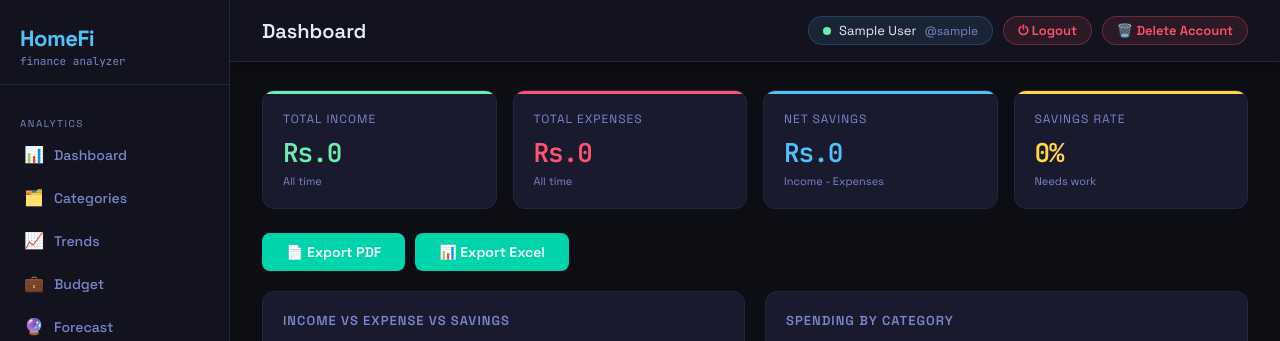
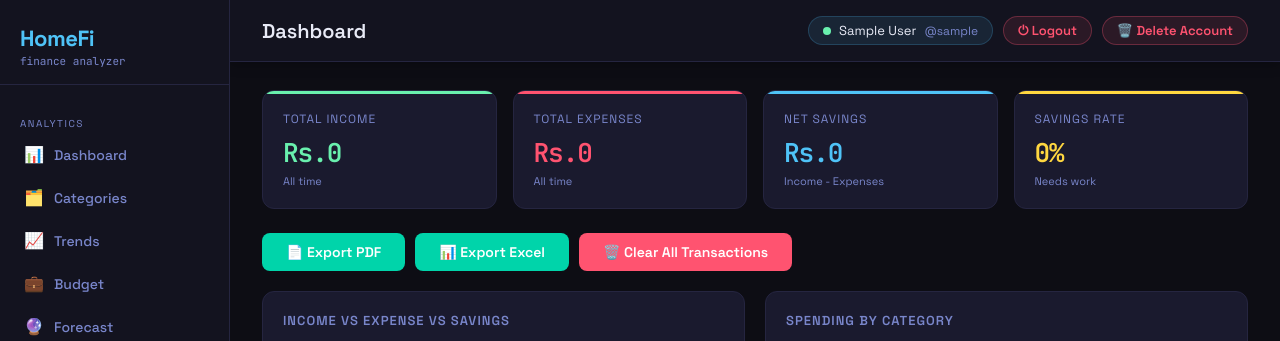
Before and after one commit to karan127-prog/HomeFi-web, a Flask app: page / in a window 1280 px wide. Shown: the top 341 px of the page. Run offline with Flask 3, Linux system fonts and the light colour scheme; the visitor is signed in with stand-in values (Sample User, id 1); data that the repository does not hold is empty.

Commit message:
Add stat animations and clear transactions

```diff
--- a/app.py
+++ b/app.py
@@ -402,6 +402,13 @@ def delete_account():
     session.clear()
     flash("Account deleted successfully!", "success")
     return redirect(url_for("login"))
+
+@app.route("/clear-transactions")
+@login_required
+def clear_transactions():
+    supabase.table("expenses").delete().eq("user_id", get_current_user()).execute()
+    flash("Saare transactions delete ho gaye!", "success")
+    return redirect(url_for("dashboard"))
 # ── Run ───────────────────────────────────────────────────────────────────────
 if __name__ == "__main__":
     port = int(os.environ.get("PORT", 5000))
--- a/templates/dashboard.html
+++ b/templates/dashboard.html
@@ -36,6 +36,9 @@
 <div style="margin-bottom:20px;display:flex;gap:10px;">
     <a href="/download-pdf" class="btn">📄 Export PDF</a>
     <a href="/download-excel" class="btn">📊 Export Excel</a>
+    <a href="/clear-transactions"
+       onclick="return confirm('Sab transactions delete karne hain? Ye undo nahi hoga!')"
+       class="btn" style="background:var(--red); color:white;">🗑️ Clear All Transactions</a>
 </div>
 
 <!-- CHARTS ROW -->
@@ -142,5 +145,34 @@ new Chart(ctxDonut, {
     cutout: "65%"
   }
 });
+
+// Animate stat card numbers
+function animateValue(el, start, end, duration, prefix = "", suffix = "") {
+  let startTime = null;
+  function step(timestamp) {
+    if (!startTime) startTime = timestamp;
+    const progress = Math.min((timestamp - startTime) / duration, 1);
+    const value = Math.floor(progress * (end - start) + start);
+    el.textContent = prefix + value.toLocaleString() + suffix;
+    if (progress < 1) requestAnimationFrame(step);
+    else el.textContent = prefix + end.toLocaleString() + suffix;
+  }
+  requestAnimationFrame(step);
+}
+
+document.addEventListener("DOMContentLoaded", () => {
+  const statValues = document.querySelectorAll(".stat-value");
+  statValues.forEach(el => {
+    const text = el.textContent.trim();
+    if (text.includes("Rs.")) {
+      const num = parseInt(text.replace("Rs.","").replace(/,/g,""));
+      animateValue(el, 0, num, 800, "Rs.");
+    } else if (text.includes("%")) {
+      const num = parseFloat(text.replace("%",""));
+      animateValue(el, 0, num, 800, "", "%");
+    }
+  });
+});
+
 </script>
 {% endblock %}
```
